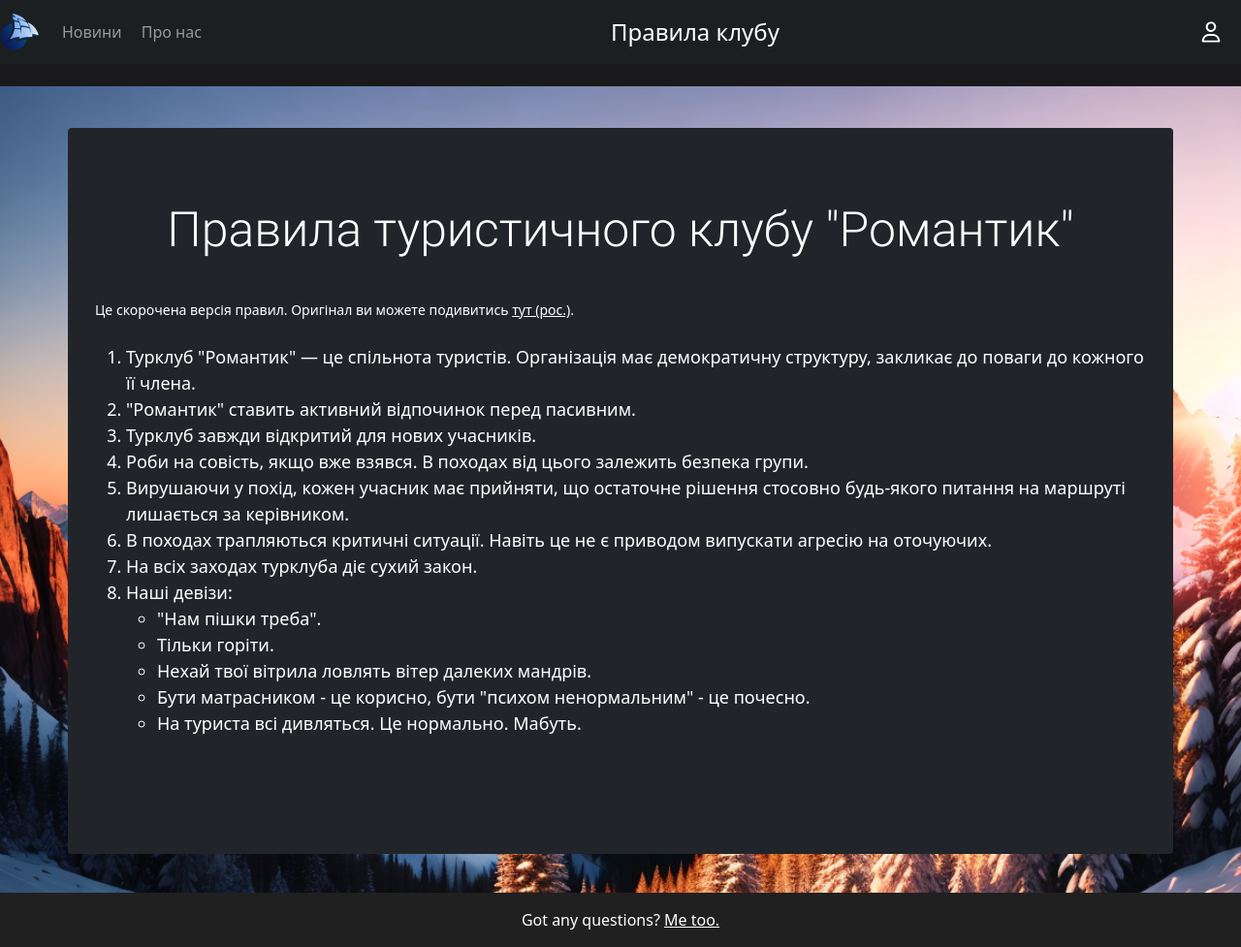
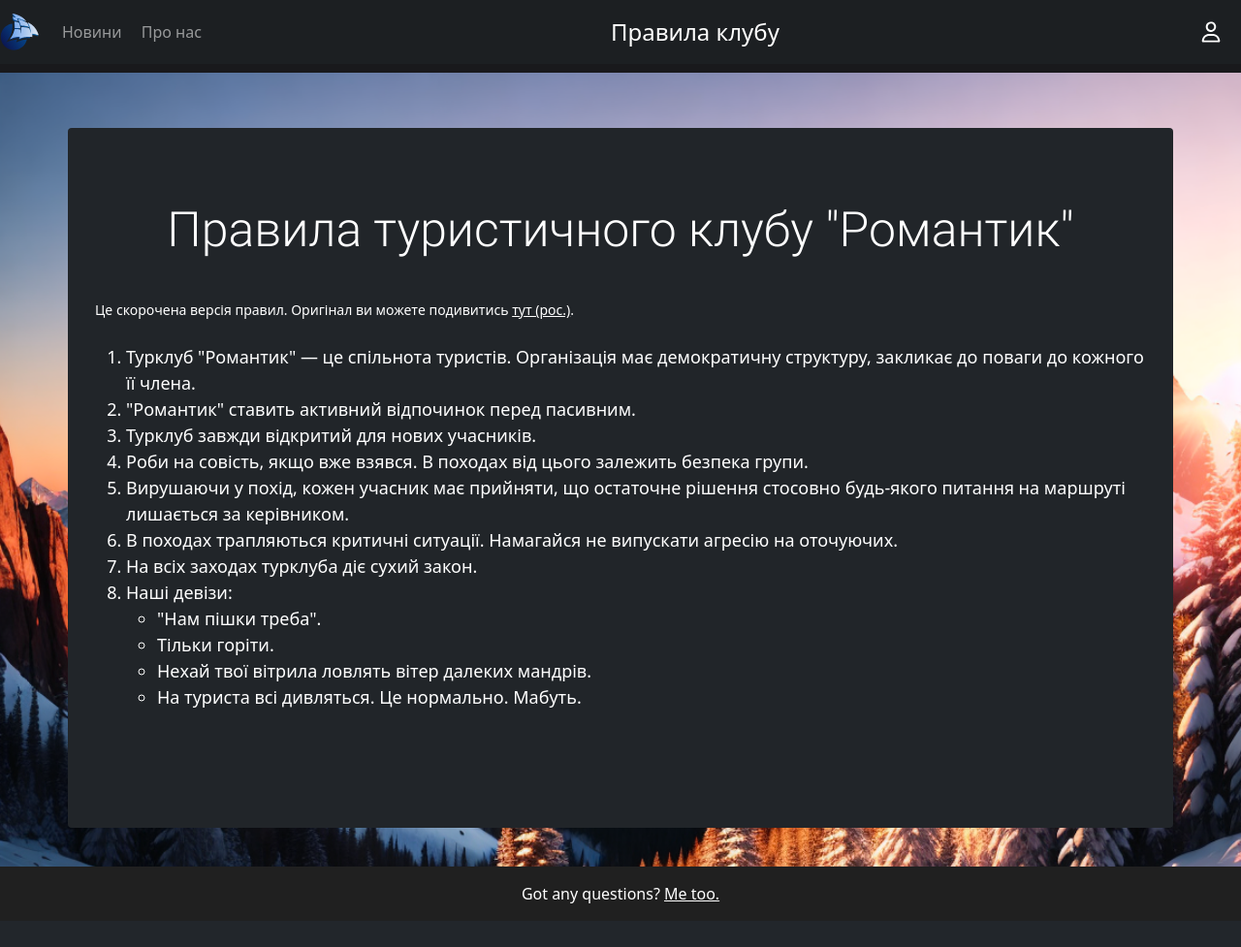
Before and after one commit to Casy7/Romantik, a Django app: page /rules/ in a window 1280 px wide. Shown: the whole page at 97% size. After the commit the page ends 932 px from the top, so only its background shows below. Run offline with Django 4.2, Linux system fonts and the light colour scheme; some libraries are stand-ins or nearby versions.

Commit message:
Updated rules

```diff
--- a/RomantikApp/templates/rules.html
+++ b/RomantikApp/templates/rules.html
@@ -30,7 +30,7 @@
                 лишається за керівником.
             </li>
             <li>
-                В походах трапляються критичні ситуації. Навіть це не є приводом випускати агресію на оточуючих.
+                В походах трапляються критичні ситуації. Намагайся не випускати агресію на оточуючих.
             </li>
             <li>
                 На всіх заходах турклуба діє сухий закон.
@@ -47,9 +47,6 @@
                         Нехай твої вітрила ловлять вітер далеких мандрів.
                     </li>
                     <li>
-                        Бути матрасником - це корисно, бути "психом ненормальним" - це почесно.
-                    </li>
-                    <li>
                         На туриста всі дивляться. Це нормально. Мабуть.
                     </li>
                 </ul>
```
